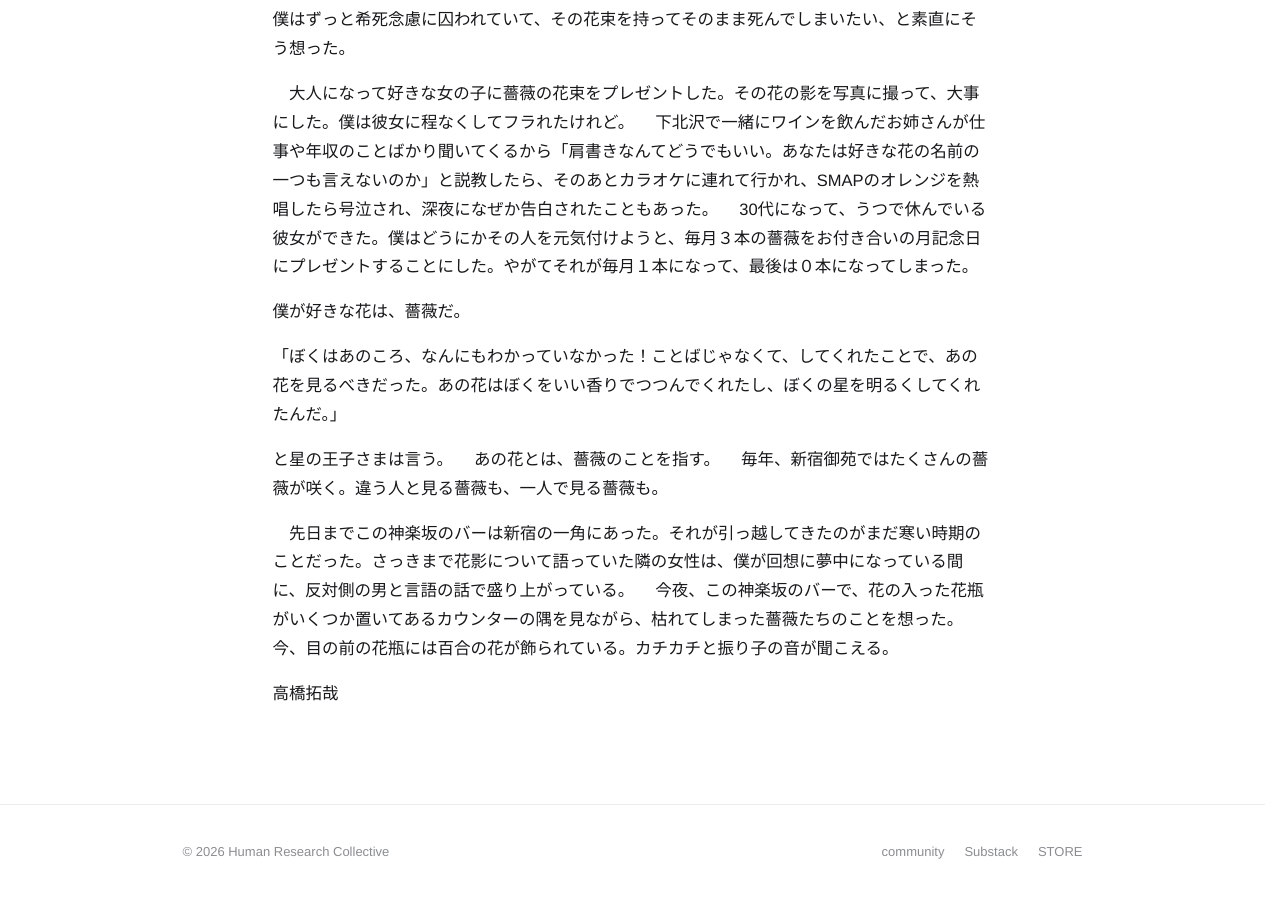
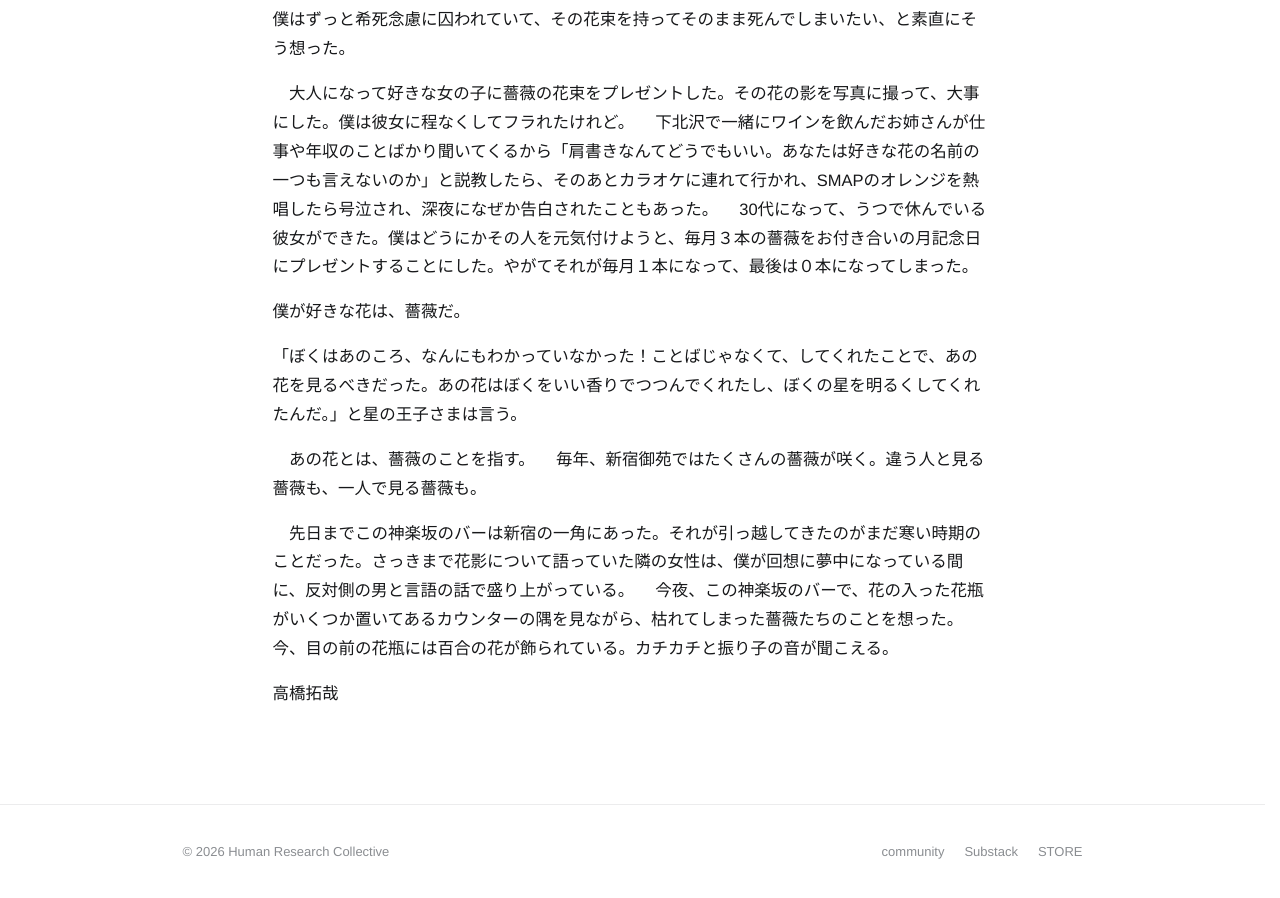
Before and after one commit to Human-Research-Collective/Human-, a Jekyll site: the page built from ttakahashi2.md, in a window 1280 px wide and 900 px high, scrolled down 741 px. Built offline with Jekyll 4.4.1, drawn with Linux system fonts in a browser that asks for light colours.

```diff
--- a/ttakahashi2.md
+++ b/ttakahashi2.md
@@ -18,9 +18,8 @@ category: "エッセイ"
 
 僕が好きな花は、薔薇だ。
 
-「ぼくはあのころ、なんにもわかっていなかった！ことばじゃなくて、してくれたことで、あの花を見るべきだった。あの花はぼくをいい香りでつつんでくれたし、ぼくの星を明るくしてくれたんだ。」
+「ぼくはあのころ、なんにもわかっていなかった！ことばじゃなくて、してくれたことで、あの花を見るべきだった。あの花はぼくをいい香りでつつんでくれたし、ぼくの星を明るくしてくれたんだ。」と星の王子さまは言う。
 
-と星の王子さまは言う。
 　あの花とは、薔薇のことを指す。
 　毎年、新宿御苑ではたくさんの薔薇が咲く。違う人と見る薔薇も、一人で見る薔薇も。
 
```
